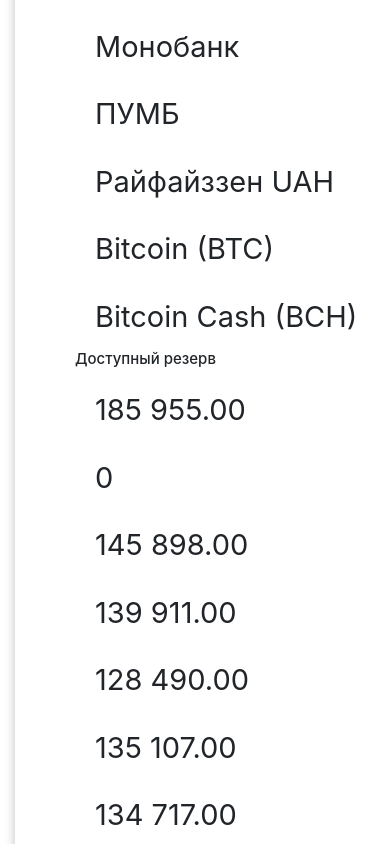
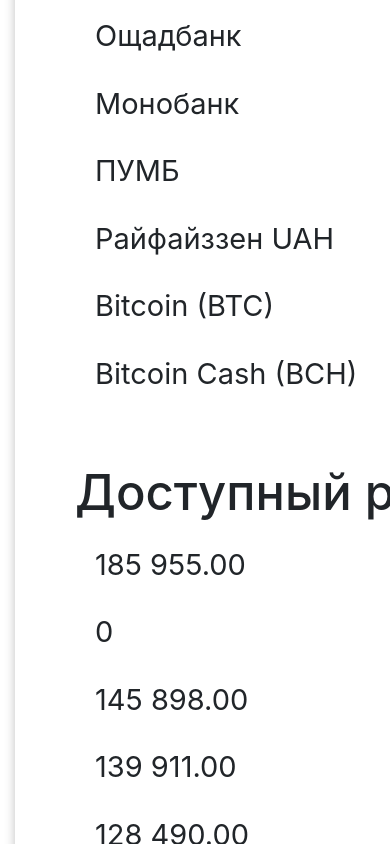
Before and after one commit to DenisSuperStar/Page-React-js, a React (Create React App) app: page / in a window 390 px wide. Shown: the part 1156-2000 px from the top of the page. Built offline with nearby package versions, Linux system fonts and the light colour scheme.

Commit message:
Finalized adaptive versions

```diff
--- a/src/components/complicated_list.js
+++ b/src/components/complicated_list.js
@@ -71,14 +71,24 @@
                         </ul>
                     </div>
 
-                    <div className="part-list-container part-list-container_second_is_size_text">
+                    <div className="
+                            part-list-container
+                            part-list-container_second_is_size_text
+                            part-list-container_is_outer_dists
+                        "
+                    >
                         <ItemTitle header="Получаете" />
                         <ul className="column-list list-group">
                             {RENDER_ACCEPT_ITEMS}
                         </ul>
                     </div>
 
-                    <div className="part-list-container part-list-container_third_is_size_text">
+                    <div className="
+                            part-list-container
+                            part-list-container_third_is_size_text
+                            part-list-container_is_outer_dists
+                        "
+                    >
                         <ItemTitle header="Доступный резерв" />
                         <ul className="column-list list-group">
                             {RENDER_PRICE}
--- a/src/components/sidebar.js
+++ b/src/components/sidebar.js
@@ -37,9 +37,9 @@
                     <form className="form-requisites">
                         {RENDER_REQUISITIES}
                         <label className="checkbox-container checkbox-container_is_length">
-                            <span className="checkbox-container__text">Я согласен c <a href="#" className="checkbox-container__link checkbox-container_is_remove_underline checkbox-container_link_colored">условиями и правилами сервиса</a></span>
+                            <span className="checkbox-container__text checkbox-container_size_text">Я согласен c <a href="#" className="checkbox-container__link checkbox-container_is_remove_underline checkbox-container_link_colored">условиями и правилами сервиса</a></span>
                             <input type="checkbox" className="checkbox-container__checkbox" />
-                            <span className="checkbox-container__checkmark"></span>
+                            <span className="checkbox-container__checkmark checkbox-container_is_transform_kind"></span>
                         </label>
                         <button type="submit"
                             className="
--- a/src/components/wrapper-content.js
+++ b/src/components/wrapper-content.js
@@ -14,7 +14,7 @@
                             className="
                                     control__input
                                     form-control
-                                    control-tall
+                                    control_tall
                                     control_is_colored
                                     control_remove_border
                                     control_is_outer_distance
--- a/src/components_styles/complicated_list.scss
+++ b/src/components_styles/complicated_list.scss
@@ -71,9 +71,15 @@
         }
     }
 
-    .part-list-container_first_is_size_text, .part-list-container_second_is_size_text {
+    .part-list-container_first_is_size_text,
+    .part-list-container_second_is_size_text,
+    .part-list-container_third_is_size_text {
         .part-list-container__title {
             font-size: 49px;
         }
     }
+
+    .part-list-container_is_outer_dists {
+        margin-top: 57px;
+    }
 }
--- a/src/components_styles/sidebar.scss
+++ b/src/components_styles/sidebar.scss
@@ -128,3 +128,33 @@
 .btn-exchange_is_text_transform {
     text-transform: uppercase;
 }
+
+@media screen and (max-width: 720px) {
+    .sidebar {
+        .sidebar_is_size_text,
+        .sidebar_wrapper_is_size_text {
+            font-size: 49px !important;
+        }
+    }
+
+    .checkbox-container_is_length {
+        width: 100%;
+    }
+
+    .checkbox-container_size_text {
+        font-size: 27px;
+    }
+
+    .checkbox-container_is_transform_kind {
+        display: inline-block;
+        margin-top: 10px;
+    }
+
+    .btn-exchange_is_size {
+        height: 100px;
+    }
+
+    .btn-exchange_is_text_transform {
+        font-size: 29px;
+    }
+}
--- a/src/components_styles/wrapper-content.scss
+++ b/src/components_styles/wrapper-content.scss
@@ -51,7 +51,18 @@
         display: block;
     }
 
+    .wrapper-content {
+        .wrapper-content__input-title {
+            font-size: 39px;
+        }
+    }
+
     .control_is_length {
         width: 100%;
     }
+
+    .control_tall {
+        font-size: 32px;
+        height: 80px;
+    }
 }
```
